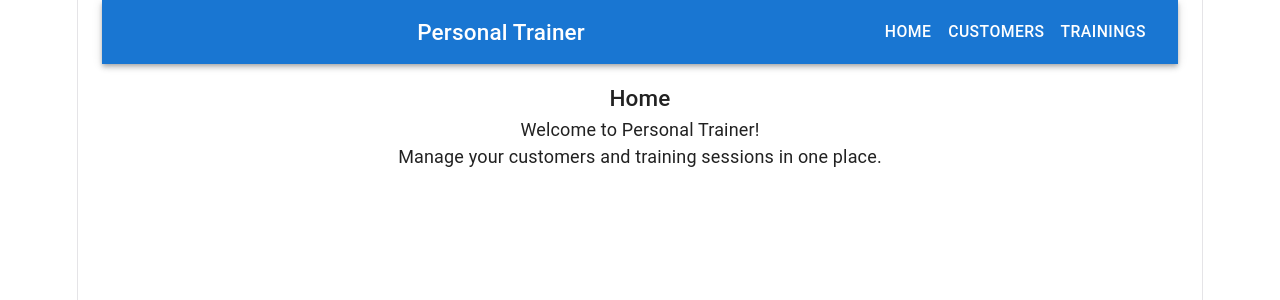
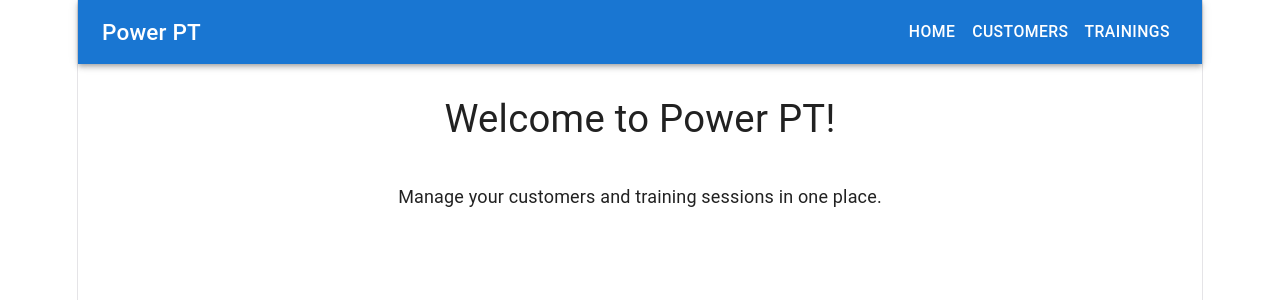
Before and after one commit to asikainensaku/personaltrainer, a React (Vite) app: page / in a window 1280 px wide. Shown: the top 300 px of the page. Built offline with nearby package versions, Linux system fonts and the light colour scheme.

Commit message:
Edit home page layout and content

```diff
--- a/src/App.tsx
+++ b/src/App.tsx
@@ -9,10 +9,10 @@ function App() {
 
     <BrowserRouter>
       <CssBaseline />
-      <Container maxWidth="lg">
+      <Container maxWidth="lg" disableGutters>
         <AppBar position="static" sx={{ mb: 2 }}>
           <Toolbar>
-            <Typography variant="h6" sx={{ flexGrow: 1 }}>Personal Trainer</Typography>
+            <Typography variant="h6" sx={{ flexGrow: 1, textAlign: "left" }}>Power PT</Typography>
 
             <Button color="inherit" component={Link} to="/">Home</Button>
 
--- a/src/components/Home.tsx
+++ b/src/components/Home.tsx
@@ -3,9 +3,7 @@ import { Typography } from "@mui/material";
 function Home() {
     return (
         <>
-            <Typography variant="h6">Home</Typography>
-
-            <Typography variant="body1">Welcome to Personal Trainer!</Typography>
+            <Typography variant="h4" sx={{ mt: 4, mb: 5 }}>Welcome to Power PT!</Typography>
 
             <Typography variant="body1">Manage your customers and training sessions in one place.</Typography>
 
```
